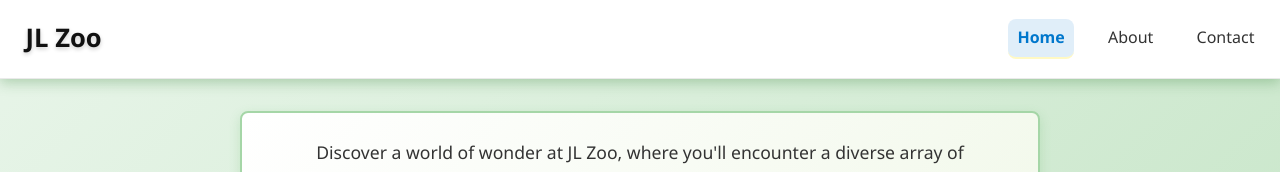
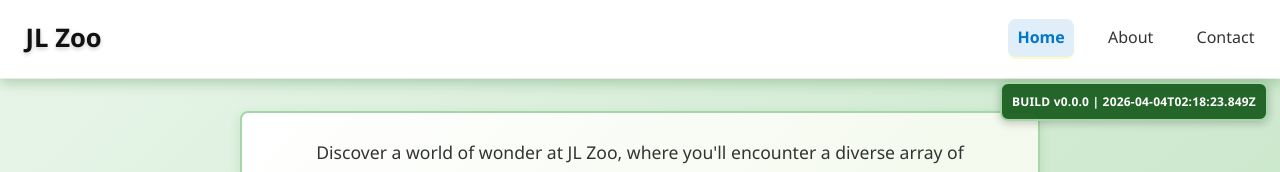
Before and after one commit to SatsukoIzanami/JLZoo, an Angular app in the folder frontend-angular/: page /JLZoo/#/ in a window 1280 px wide. Shown: the top 172 px of the page. Built offline with nearby package versions, Linux system fonts and the light colour scheme; no server answers.

Commit message:
more updates

```diff
--- a/frontend-angular/src/app/app.css
+++ b/frontend-angular/src/app/app.css
@@ -1,20 +1,20 @@
 main {
   min-height: calc(100vh - 72px);
-  padding-bottom: 44px;
 }
 
 .build-stamp {
   position: fixed;
-  left: 0;
-  right: 0;
-  bottom: 0;
-  z-index: 1000;
-  text-align: center;
-  padding: 10px 8px;
-  color: #2f4f2f;
+  top: 82px;
+  right: 12px;
+  z-index: 2000;
+  padding: 8px 10px;
+  color: #ffffff;
   font-size: 12px;
+  font-weight: 700;
   letter-spacing: 0.2px;
-  background: rgba(255, 255, 255, 0.92);
-  border-top: 1px solid rgba(46, 125, 50, 0.25);
-  backdrop-filter: blur(2px);
+  background: rgba(27, 94, 32, 0.95);
+  border: 2px solid #a5d6a7;
+  border-radius: 8px;
+  box-shadow: 0 2px 8px rgba(0, 0, 0, 0.22);
+  max-width: calc(100vw - 24px);
 }
--- a/frontend-angular/src/app/app.html
+++ b/frontend-angular/src/app/app.html
@@ -6,6 +6,6 @@
   <router-outlet></router-outlet>
 </main>
 
-<footer class="build-stamp">
-  Build v{{ buildInfo.version }} | {{ buildInfo.builtAt }}
-</footer>
+<div class="build-stamp" aria-label="Build version stamp">
+  BUILD v{{ buildInfo.version }} | {{ buildInfo.builtAt }}
+</div>
--- a/frontend-angular/src/app/build-info.ts
+++ b/frontend-angular/src/app/build-info.ts
@@ -1,4 +1,4 @@
 export const buildInfo = {
   version: '0.0.0',
-  builtAt: '2026-04-04T02:14:16.414Z'
+  builtAt: '2026-04-04T02:18:23.849Z'
 } as const;
```
